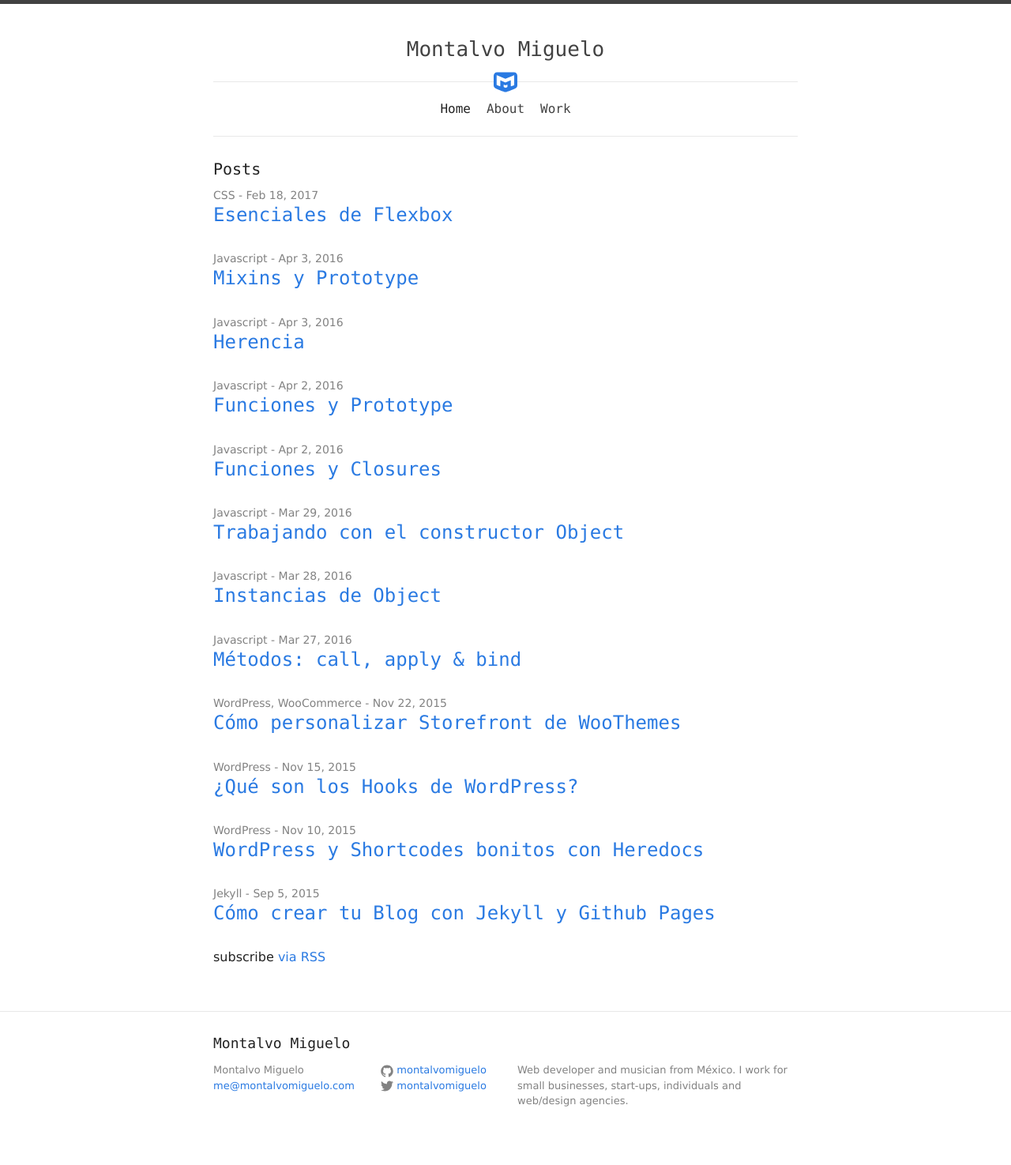
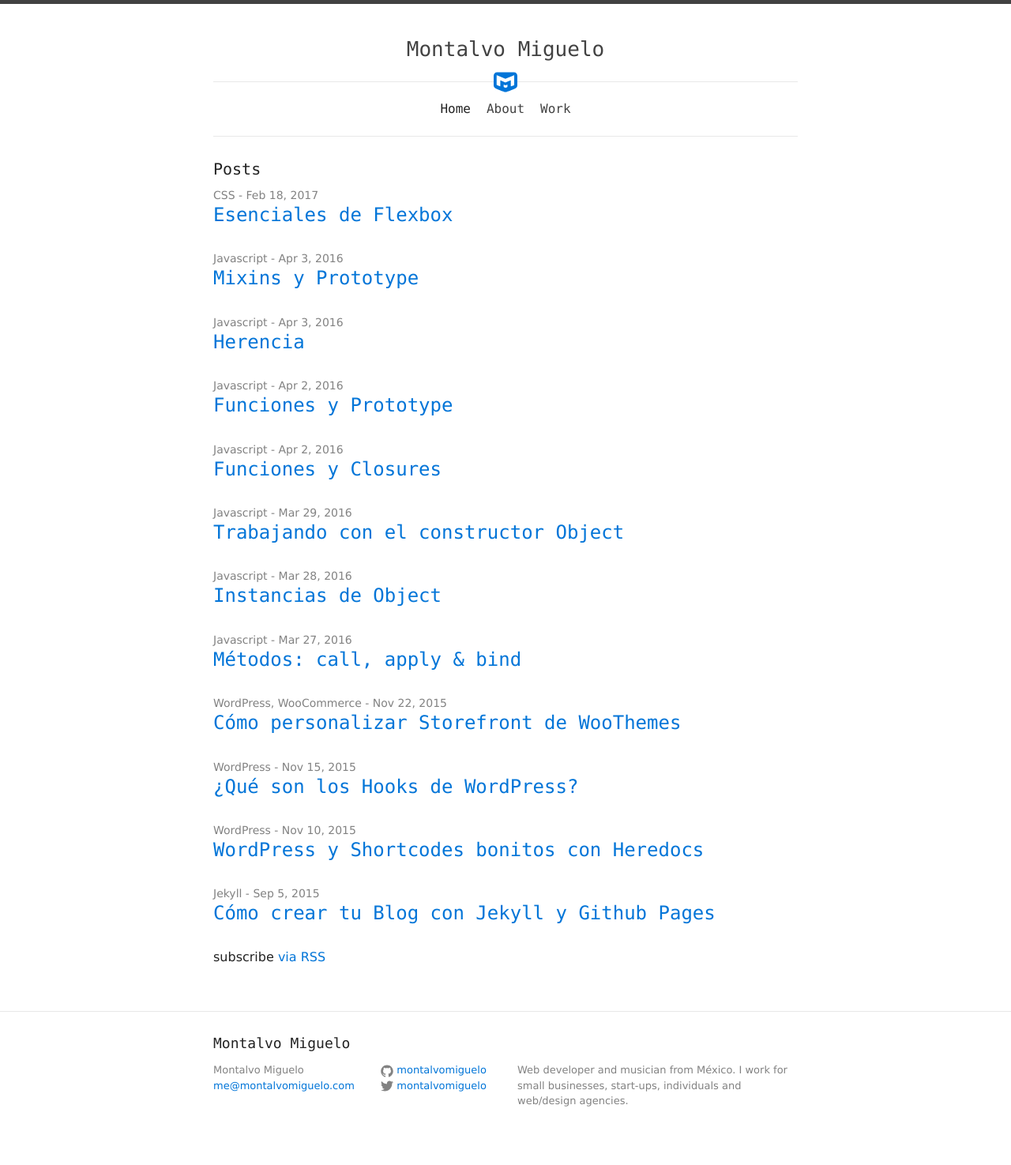
Before and after one commit to montalvomiguelo/montalvomiguelo.github.io, a Jekyll site: the page built from index.html, in a window 1280 px wide. Shown: the whole page at 79% size. Built offline with Jekyll 4.4.1, drawn with Linux system fonts in a browser that asks for light colours.

Commit message:
change brand color

```diff
--- a/css/main.scss
+++ b/css/main.scss
@@ -19,7 +19,7 @@ $spacing-unit:     30px;
 
 $text-color:       #232323;
 $background-color: #ffffff;
-$brand-color:      #2a7ae2;
+$brand-color:      #0275d8;
 
 $grey-color:       #828282;
 $grey-color-light: lighten($grey-color, 40%);
```
